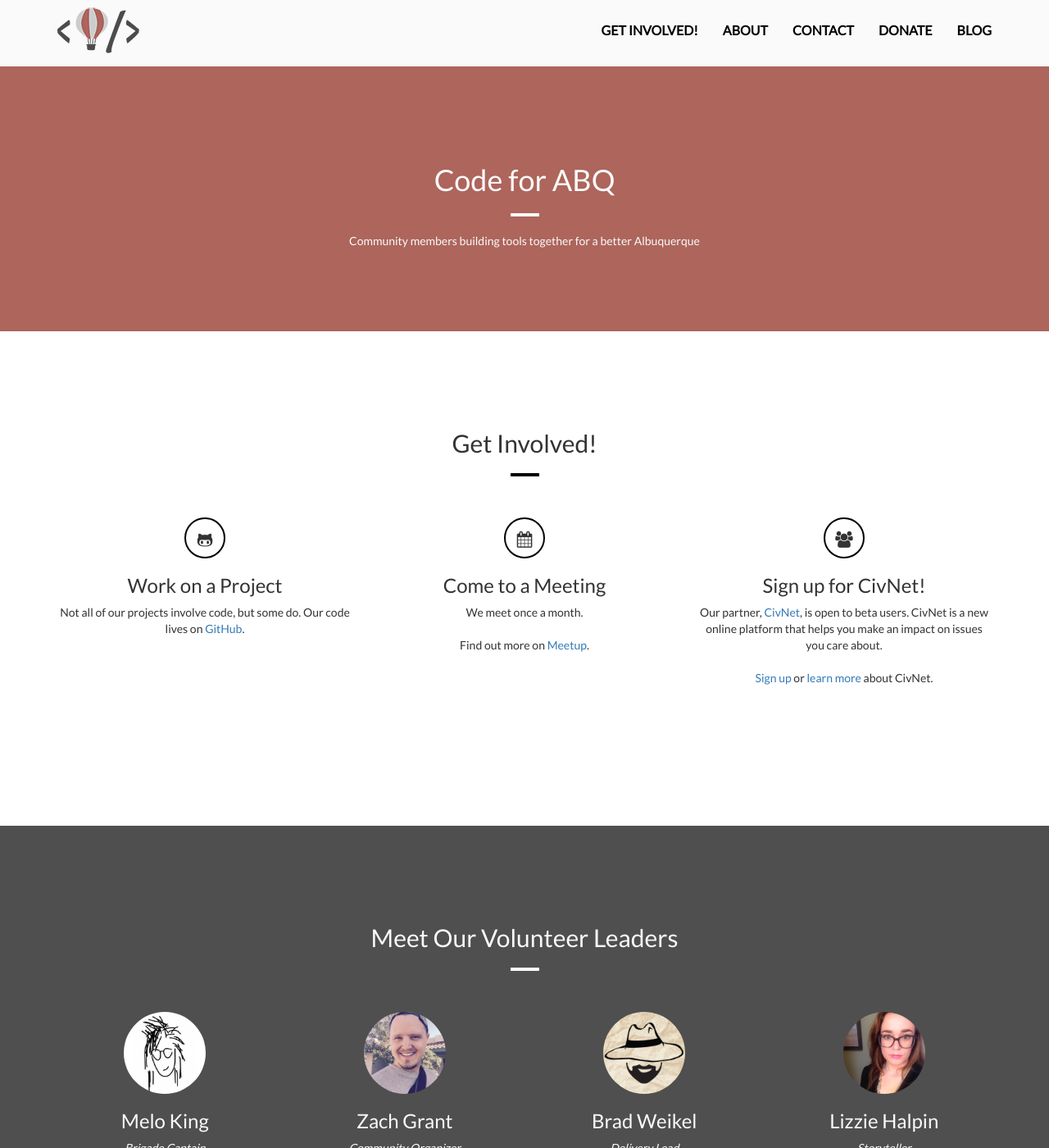
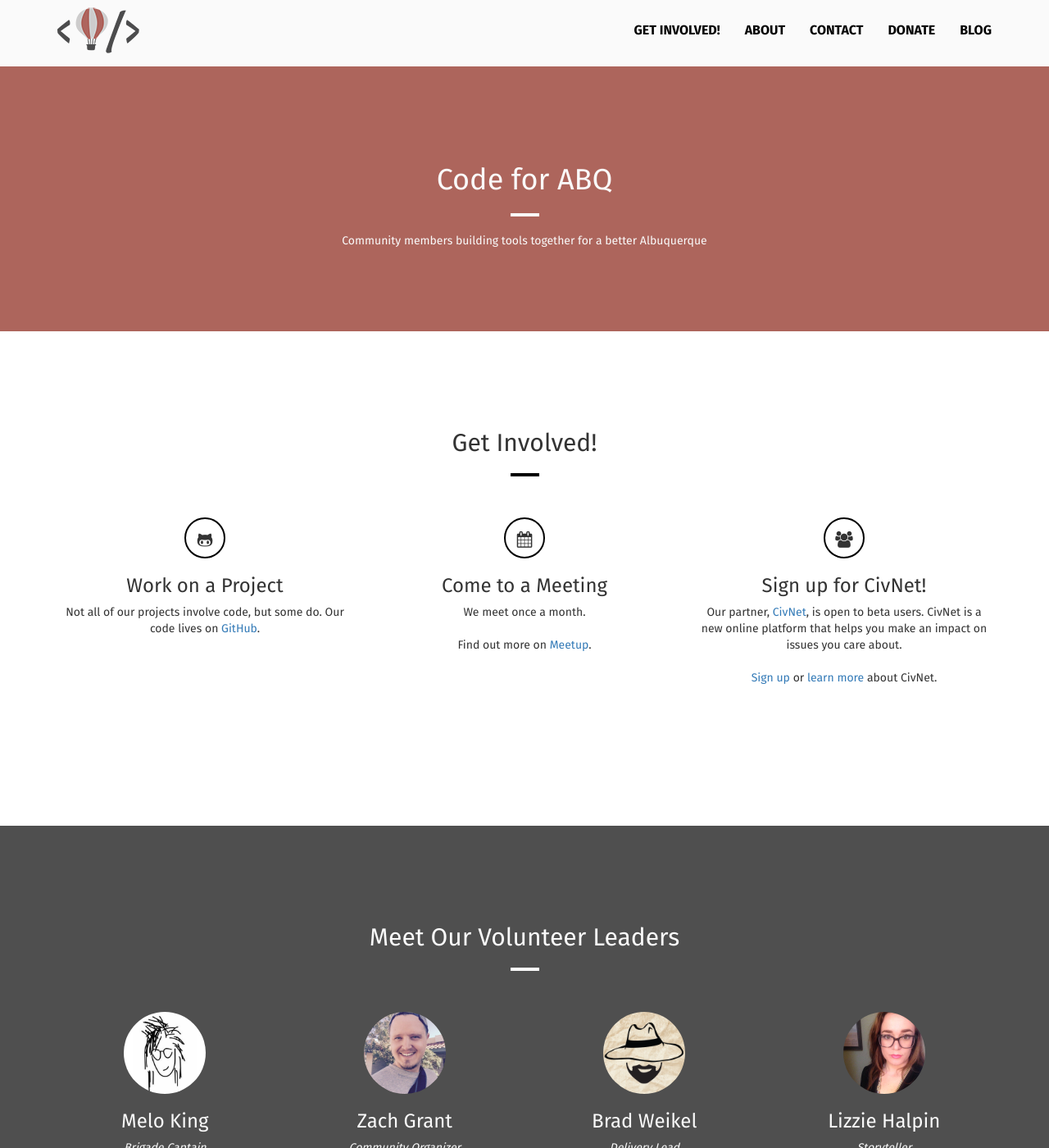
Before and after one commit to ThomasWomack/Code-for-NM, a Jekyll site: the page built from index.html, in a window 1280 px wide and 1400 px high. Shown: the whole window at 82% size. Built offline with Jekyll 4.4.1, drawn with Linux system fonts in a browser that asks for light colours; nearby versions of some CDN libraries.

Commit message:
adding new font

```diff
--- a/_includes/head.html
+++ b/_includes/head.html
@@ -10,7 +10,7 @@
 
   <link rel="stylesheet" href="https://maxcdn.bootstrapcdn.com/bootstrap/3.3.6/css/bootstrap.min.css" integrity="sha384-1q8mTJOASx8j1Au+a5WDVnPi2lkFfwwEAa8hDDdjZlpLegxhjVME1fgjWPGmkzs7" crossorigin="anonymous">
   <link href="https://maxcdn.bootstrapcdn.com/font-awesome/4.5.0/css/font-awesome.min.css" rel="stylesheet" integrity="sha384-XdYbMnZ/QjLh6iI4ogqCTaIjrFk87ip+ekIjefZch0Y+PvJ8CDYtEs1ipDmPorQ+" crossorigin="anonymous">
-  <link href='https://fonts.googleapis.com/css?family=Lato' rel='stylesheet' type='text/css'>
+  <link href='https://fonts.googleapis.com/css?family=Fira+Sans:400,700' rel='stylesheet' type='text/css'>
   <link rel="stylesheet" href="{{ "/css/main.css" | prepend: site.baseurl }}">
 
   <link rel="canonical" href="{{ page.url | replace:'index.html','' | prepend: site.baseurl | prepend: site.url }}">
--- a/css/main.scss
+++ b/css/main.scss
@@ -4,7 +4,7 @@
 @charset "utf-8";
 
 // Our variables
-$base-font-family: "Lato", Arial, sans-serif;
+$base-font-family: 'Fira Sans', sans-serif;
 $base-font-size:   16px;
 $base-font-weight: 400;
 $small-font-size:  $base-font-size * 0.875;
```
